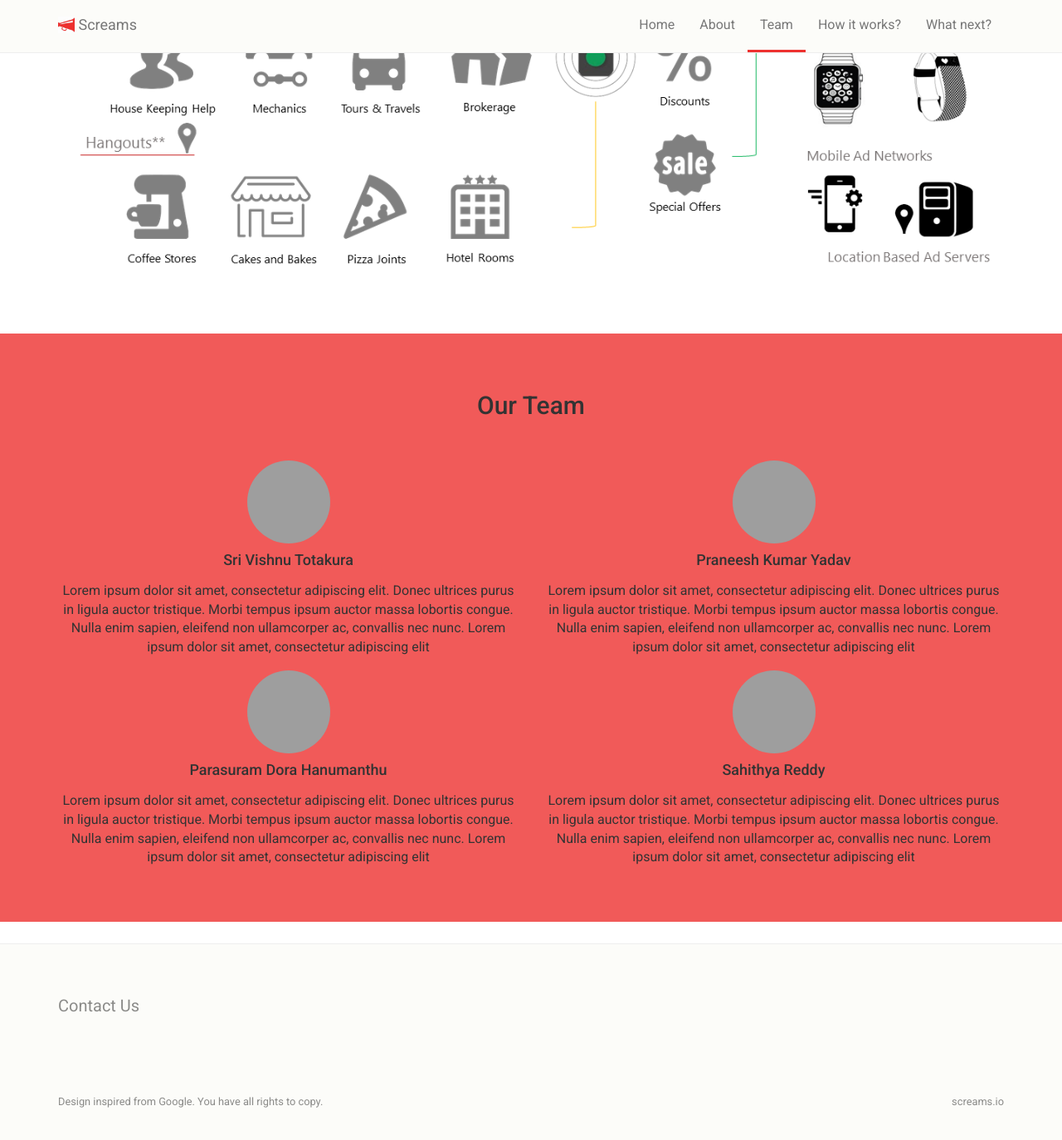
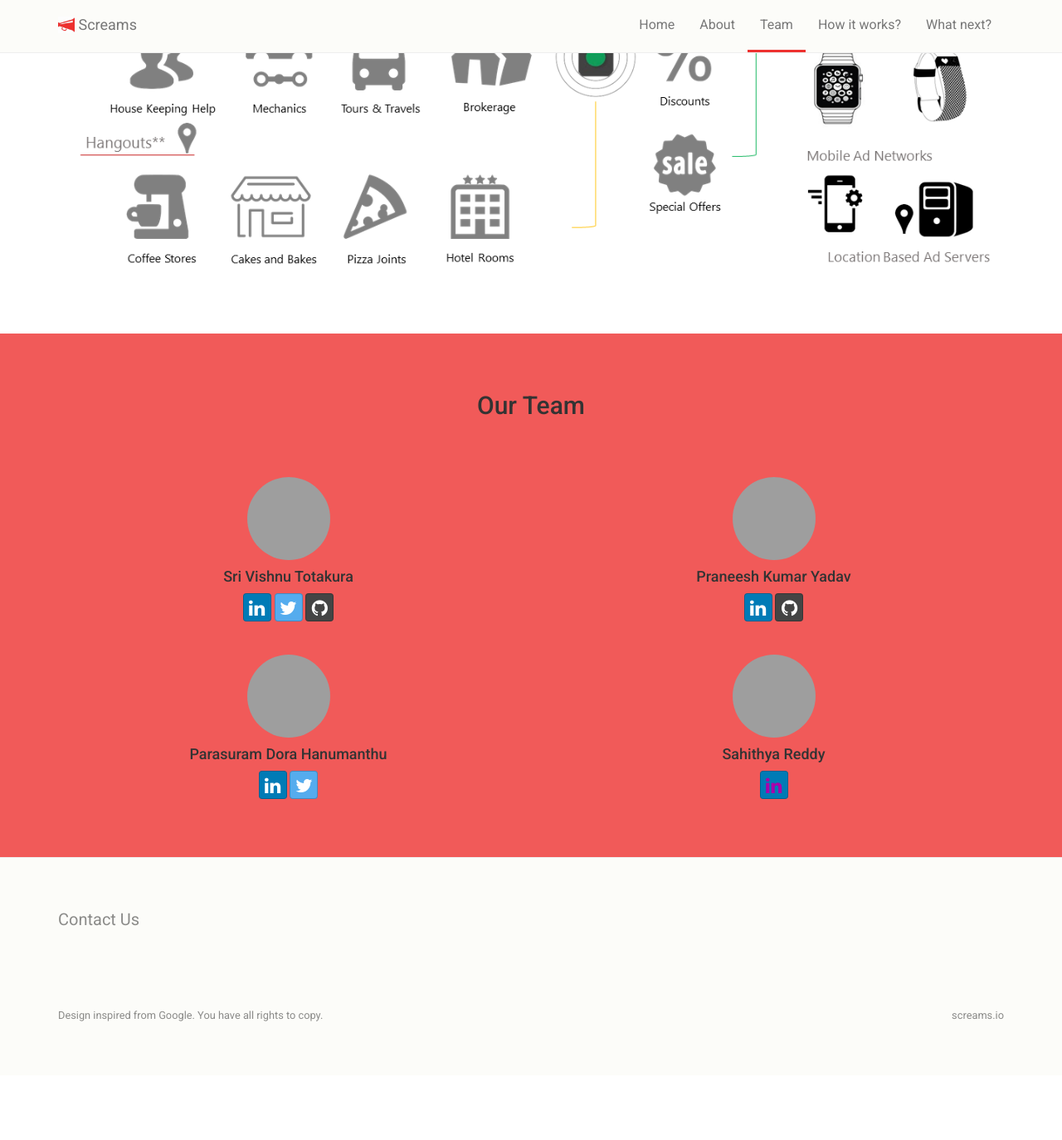
Before and after one commit to screams/screams.github.io, a Jekyll site: the page built from index.html, in a window 1280 px wide and 1400 px high, scrolled down 2473 px. Shown: the top 1374 px of the window at 83% size. Built offline with Jekyll 4.4.1, drawn with Linux system fonts in a browser that asks for light colours; nearby versions of some CDN libraries; library files that are not in the unit come from our copies; Markdown is read by kramdown in place of the engine named in the settings; after the commit the page ends 3769 px from its top, so only the background shows below that; grey boxes are pictures that could not be loaded.

Commit message:
team profile links addded

```diff
--- a/_layouts/default.html
+++ b/_layouts/default.html
@@ -27,7 +27,9 @@
         <!-- Custom CSS -->
         <link rel="stylesheet" href="/css/main.css">
         <link rel="stylesheet" href="/css/common.css">
+        <link rel="stylesheet" href="/css/bootstrap-social.css">
 
+        <link rel="stylesheet" href="https://maxcdn.bootstrapcdn.com/font-awesome/4.4.0/css/font-awesome.min.css">
     </head>
 
     <body>
--- a/css/common.css
+++ b/css/common.css
@@ -55,6 +55,7 @@ body {
   background-color: #fcfcf9;
   color: #8b8b89;
   padding: 60px 0px 50px 0px;
+  margin-top: 0px;
 }
 
 .footer a.contact {
--- a/css/index.css
+++ b/css/index.css
@@ -30,6 +30,7 @@ section h2 {
 }
 
 .team-member {
+  margin: 20px 0px;
   text-align: center;
 }
 
--- a/index.html
+++ b/index.html
@@ -114,8 +114,32 @@ title: Screaming Soon.. | Screams.io
                class="img-circle"/>
           </center>
           <div class='about'>
-            <h4>Sri Vishnu Totakura</h4>
-            <p>Lorem ipsum dolor sit amet, consectetur adipiscing elit. Donec ultrices purus in ligula auctor tristique. Morbi tempus ipsum auctor massa lobortis congue. Nulla enim sapien, eleifend non ullamcorper ac, convallis nec nunc. Lorem ipsum dolor sit amet, consectetur adipiscing elit</p>
+            <h4>
+              Sri Vishnu Totakura
+            </h4>
+
+            <div>
+              <center>
+                <a class="btn btn-social-icon btn-linkedin"
+                   href="https://in.linkedin.com/in/tsrivishnu"
+                   target="_blank">
+                  <i class="fa fa-linkedin"></i>
+                </a>
+
+                <a class="btn btn-social-icon btn-twitter"
+                   href="http://twitter.com/tsrivishnu"
+                   target="_blank">
+                  <i class="fa fa-twitter"></i>
+                </a>
+
+                <a class="btn btn-social-icon btn-github"
+                   href="http://github.com/tsrivishnu"
+                   target="_blank">
+                  <i class="fa fa-github"></i>
+                </a>
+              </center>
+            </div>
+
           </div>
 
         </div>
@@ -128,8 +152,25 @@ title: Screaming Soon.. | Screams.io
                class="img-circle"/>
           </center>
           <div class='about'>
-            <h4>Praneesh Kumar Yadav</h4>
-            <p>Lorem ipsum dolor sit amet, consectetur adipiscing elit. Donec ultrices purus in ligula auctor tristique. Morbi tempus ipsum auctor massa lobortis congue. Nulla enim sapien, eleifend non ullamcorper ac, convallis nec nunc. Lorem ipsum dolor sit amet, consectetur adipiscing elit</p>
+            <h4>
+              Praneesh Kumar Yadav
+            </h4>
+
+            <div>
+              <center>
+                <a class="btn btn-social-icon btn-linkedin"
+                   href="https://in.linkedin.com/in/praneesh"
+                   target="_blank">
+                  <i class="fa fa-linkedin"></i>
+                </a>
+
+                <a class="btn btn-social-icon btn-github"
+                   href="https://github.com/Praneesh"
+                   target="_blank">
+                  <i class="fa fa-github"></i>
+                </a>
+              </center>
+            </div>
           </div>
 
         </div>
@@ -142,8 +183,25 @@ title: Screaming Soon.. | Screams.io
                class="img-circle"/>
           </center>
           <div class='about'>
-            <h4>Parasuram Dora Hanumanthu</h4>
-            <p>Lorem ipsum dolor sit amet, consectetur adipiscing elit. Donec ultrices purus in ligula auctor tristique. Morbi tempus ipsum auctor massa lobortis congue. Nulla enim sapien, eleifend non ullamcorper ac, convallis nec nunc. Lorem ipsum dolor sit amet, consectetur adipiscing elit</p>
+            <h4>
+              Parasuram Dora Hanumanthu
+            </h4>
+
+            <div>
+              <center>
+                <a class="btn btn-social-icon btn-linkedin"
+                   href="https://www.linkedin.com/pub/parasuram-dora-hanumanthu/66/ab5/343"
+                   target="_blank">
+                  <i class="fa fa-linkedin"></i>
+                </a>
+
+                <a class="btn btn-social-icon btn-twitter"
+                   href="https://twitter.com/RegularRam"
+                   target="_blank">
+                  <i class="fa fa-twitter"></i>
+                </a>
+              </center>
+            </div>
           </div>
         </div>
       </div>
@@ -155,27 +213,25 @@ title: Screaming Soon.. | Screams.io
                class="img-circle"/>
           </center>
           <div class='about'>
-            <h4>Sahithya Reddy</h4>
-            <p>Lorem ipsum dolor sit amet, consectetur adipiscing elit. Donec ultrices purus in ligula auctor tristique. Morbi tempus ipsum auctor massa lobortis congue. Nulla enim sapien, eleifend non ullamcorper ac, convallis nec nunc. Lorem ipsum dolor sit amet, consectetur adipiscing elit</p>
+            <h4>
+              Sahithya Reddy
+            </h4>
+
+            <div>
+              <center>
+                <a class="btn btn-social-icon btn-linkedin"
+                   href=""
+                   target="_blank">
+                  <i class="fa fa-linkedin"></i>
+                </a>
+              </center>
+            </div>
           </div>
         </div>
       </div>
     </div>
   </div>
 </section>
-
-
-
-
-
-
-
-
-
-
-
-
-
 
 <div class='page-section footer'>
   <div class='container'>
```
Also changed, not shown: css/bootstrap-social.css (added).
